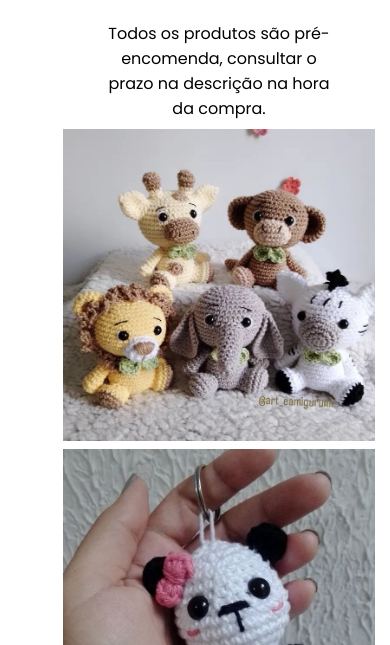
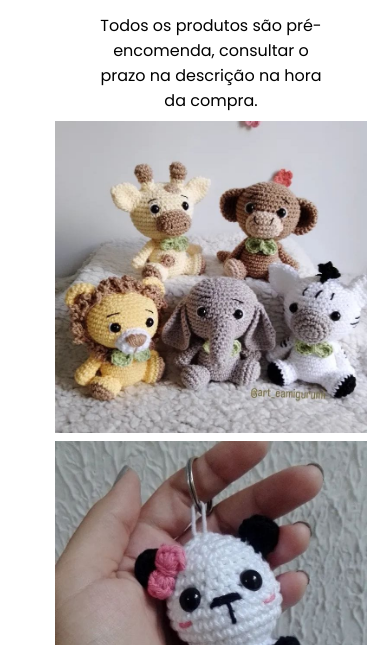
Before and after one commit to franduart/loja, a plain HTML site: page index.html in a window 390 px wide. Shown: the part 199-844 px from the top of the page. Drawn offline with Linux system fonts and the light colour scheme.

Commit message:
style.css

```diff
--- a/style.css
+++ b/style.css
@@ -425,18 +425,10 @@ body{
 }
 @media (max-width: 480px) {
 
-    .container section {
 
-    font-size: 1.5rem;
-    justify-content: center;
-    width: 60%;
-    text-align: center;
-    margin: 2rem auto;
-}
 .container section p{
 
     font-size: 1.5rem;
-    justify-content: center;
     width: 60%;
     text-align: center;
     margin: 0 auto;
```
